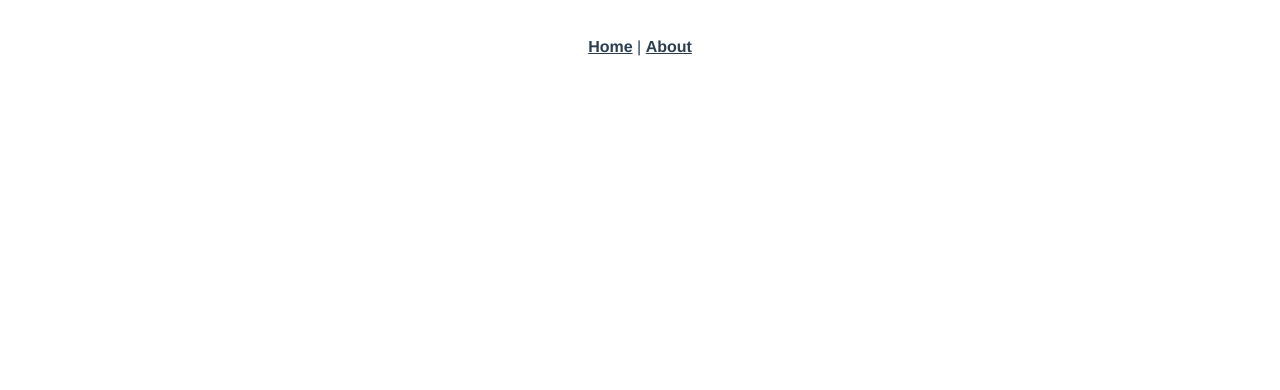
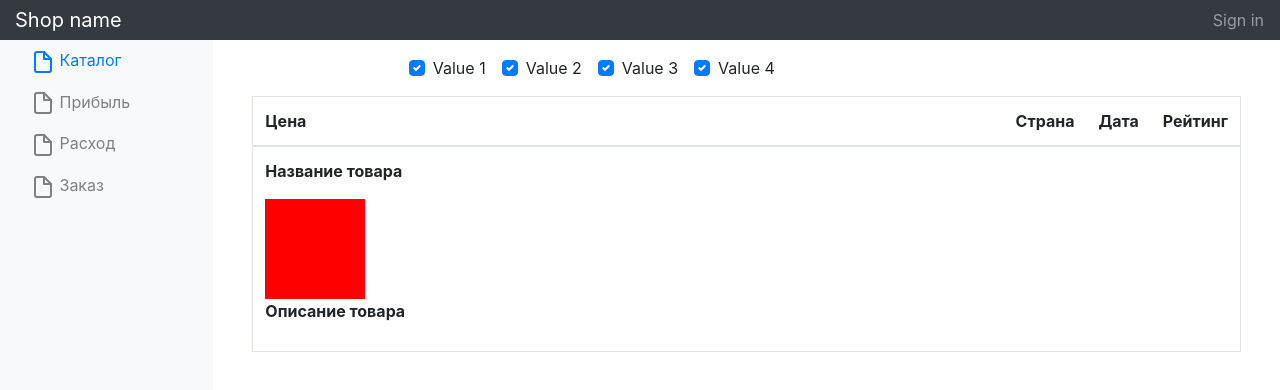
Before and after one commit to IvAndriets/srote-site, a Vue app: page /main in a window 1280 px wide. Shown: the top 390 px of the page. Built offline with nearby package versions, Linux system fonts and the light colour scheme.

Commit message:
first commit

```diff
--- a/package.json
+++ b/package.json
@@ -7,6 +7,8 @@
     "build": "vue-cli-service build"
   },
   "dependencies": {
+    "bootstrap": "^4.5.0",
+    "bootstrap-vue": "^2.16.0",
     "vue": "^2.6.11",
     "vue-router": "^3.2.0",
     "vuex": "^3.4.0"
--- a/src/App.vue
+++ b/src/App.vue
@@ -1,32 +1,51 @@
 <template>
-  <div id="app">
-    <div id="nav">
-      <router-link to="/">Home</router-link> |
-      <router-link to="/about">About</router-link>
+    <div class="full_height">
+        <nav class="navbar navbar-dark sticky-top bg-dark flex-md-nowrap p-0">
+            <a class="navbar-brand col-sm-3 col-md-2 mr-0"
+               href="#">Shop name</a>
+            <ul class="navbar-nav px-3">
+                <li class="nav-item text-nowrap">
+                    <a class="nav-link"
+                       href="#">Sign in</a>
+                </li>
+            </ul>
+        </nav>
+        <div class="container-height container-fluid">
+            <div class="row full_height">
+                <side-bar-menu></side-bar-menu>
+                <main role="main"
+                      class="col-md-9 ml-sm-auto col-lg-10 pt-3 px-4">
+                    <filter-atr></filter-atr>
+                    <router-view>
+
+                    </router-view>
+
+                </main>
+            </div>
+        </div>
     </div>
-    <router-view/>
-  </div>
 </template>
 
-<style lang="scss">
-#app {
-  font-family: Avenir, Helvetica, Arial, sans-serif;
-  -webkit-font-smoothing: antialiased;
-  -moz-osx-font-smoothing: grayscale;
-  text-align: center;
-  color: #2c3e50;
-}
+<script>
+    export default {
+        name: 'App',
+    };
+</script>
 
-#nav {
-  padding: 30px;
+<style>
+    html {
+        height: 100%;
+    }
 
-  a {
-    font-weight: bold;
-    color: #2c3e50;
+    body {
+        height: 100%;
+    }
 
-    &.router-link-exact-active {
-      color: #42b983;
+    .full_height {
+        height: 100%;
     }
-  }
-}
+
+    .container-height {
+        height: calc(100% - 40px);
+    }
 </style>
--- /dev/null
+++ b/src/components/FilterComponent/Filter.vue
@@ -0,0 +1,38 @@
+<template>
+    <b-form-group lable="TableOption"
+                  label-cols-lg="2">
+      <b-form-checkbox v-model="filterValue1"
+                       inline>
+        Value 1
+      </b-form-checkbox>
+      <b-form-checkbox v-model="filterValue2"
+                       inline>
+        Value 2
+      </b-form-checkbox>
+      <b-form-checkbox v-model="filterValue3"
+                       inline>
+        Value 3
+      </b-form-checkbox>
+      <b-form-checkbox v-model="filterValue3"
+                       inline>
+        Value 4
+      </b-form-checkbox>
+    </b-form-group>
+</template>
+
+<script>
+  export default {
+    name: 'Filter',
+    data: ()=>({
+      filterValue1: true,
+      filterValue2: true,
+      filterValue3: true,
+      filterValue4: true,
+
+    }),
+  };
+</script>
+
+<style scoped>
+
+</style>
--- /dev/null
+++ b/src/components/IncomPageComponent/IncomePage.vue
@@ -0,0 +1,15 @@
+<template>
+    <div style="color: blue; width: 100px; height: 100px;">
+
+    </div>
+</template>
+
+<script>
+    export default {
+        name: "IncomePage"
+    }
+</script>
+
+<style scoped>
+
+</style>
--- /dev/null
+++ b/src/components/MenuComponent/Menu.vue
@@ -0,0 +1,90 @@
+<template>
+      <nav class="col-md-2 d-none d-md-block bg-light sidebar">
+        <div class="sidebar-sticky">
+          <ul class="nav flex-column">
+            <li class="nav-item">
+              <router-link class="nav-link active"
+                 to="ProductList">
+                <svg xmlns="http://www.w3.org/2000/svg"
+                     width="24"
+                     height="24"
+                     viewBox="0 0 24 24"
+                     fill="none"
+                     stroke="currentColor"
+                     stroke-width="2"
+                     stroke-linecap="round"
+                     stroke-linejoin="round"
+                     class="feather feather-file">
+                  <path d="M13 2H6a2 2 0 0 0-2 2v16a2 2 0 0 0 2 2h12a2 2 0 0 0 2-2V9z"></path>
+                  <polyline points="13 2 13 9 20 9"></polyline></svg>
+                Каталог
+              </router-link>
+            </li>
+            <li class="nav-item">
+              <router-link class="nav-link link"
+                 to="IncomePage">
+                <svg xmlns="http://www.w3.org/2000/svg"
+                     width="24"
+                     height="24"
+                     viewBox="0 0 24 24"
+                     fill="none"
+                     stroke="currentColor"
+                     stroke-width="2"
+                     stroke-linecap="round"
+                     stroke-linejoin="round"
+                     class="feather feather-file">
+                  <path d="M13 2H6a2 2 0 0 0-2 2v16a2 2 0 0 0 2 2h12a2 2 0 0 0 2-2V9z"></path>
+                  <polyline points="13 2 13 9 20 9"></polyline></svg>
+                Прибыль
+              </router-link>
+            </li><li class="nav-item">
+            <router-link class="nav-link link"
+               to="OutcomePage">
+              <svg xmlns="http://www.w3.org/2000/svg"
+                   width="24"
+                   height="24"
+                   viewBox="0 0 24 24"
+                   fill="none"
+                   stroke="currentColor"
+                   stroke-width="2"
+                   stroke-linecap="round"
+                   stroke-linejoin="round"
+                   class="feather feather-file">
+                <path d="M13 2H6a2 2 0 0 0-2 2v16a2 2 0 0 0 2 2h12a2 2 0 0 0 2-2V9z"></path>
+                <polyline points="13 2 13 9 20 9"></polyline></svg>
+              Расход
+            </router-link>
+          </li><li class="nav-item">
+            <router-link class="nav-link link"
+               to="OrderPage">
+              <svg xmlns="http://www.w3.org/2000/svg"
+                   width="24"
+                   height="24"
+                   viewBox="0 0 24 24"
+                   fill="none"
+                   stroke="currentColor"
+                   stroke-width="2"
+                   stroke-linecap="round"
+                   stroke-linejoin="round"
+                   class="feather feather-file">
+                <path d="M13 2H6a2 2 0 0 0-2 2v16a2 2 0 0 0 2 2h12a2 2 0 0 0 2-2V9z"></path>
+                <polyline points="13 2 13 9 20 9"></polyline></svg>
+              Заказ
+            </router-link>
+          </li>
+          </ul>
+    </div>
+  </nav>
+</template>
+
+<script>
+  export default {
+    name: 'Menu',
+  };
+</script>
+
+<style scoped>
+  .link{
+    color: gray;
+  }
+</style>
--- /dev/null
+++ b/src/components/OredersComponent/OrdersPage.vue
@@ -0,0 +1,15 @@
+<template>
+    <div style="color: green; width: 100px; height: 100px;">
+
+    </div>
+</template>
+
+<script>
+    export default {
+        name: "OrdersPage"
+    }
+</script>
+
+<style scoped>
+
+</style>
--- /dev/null
+++ b/src/components/OutcomingOrdesrComponent/OutcomingOrdersPage.vue
@@ -0,0 +1,13 @@
+<template>
+    <div style="color: greenyellow; width: 100px; height: 100px"
+</template>
+
+<script>
+    export default {
+        name: "OutcomingOrdersPage"
+    }
+</script>
+
+<style scoped>
+
+</style>
--- /dev/null
+++ b/src/components/ProductsListComponent/ProductsList.vue
@@ -0,0 +1,41 @@
+<template>
+    <b-container>
+      <b-table-simple hover
+                      responsive
+                      outlined>
+        <b-thead>
+          <b-tr>
+            <b-th>
+              Цена
+            </b-th>
+            <b-th>
+              Страна
+            </b-th>
+            <b-th>
+              Дата
+            </b-th>
+            <b-th>
+              Рейтинг
+            </b-th>
+          </b-tr>
+        </b-thead>
+        <b-tbody>
+          <b-th class="container-fluid">
+            <p>Название товара</p>
+            <div style="background-color: red; height: 100px; width: 100px"></div>
+            <p>Описание товара</p>
+          </b-th>
+        </b-tbody>
+      </b-table-simple>
+    </b-container>
+</template>
+
+<script>
+  export default {
+    name: 'ProductsList',
+  };
+</script>
+
+<style scoped>
+
+</style>
--- a/src/router/index.js
+++ b/src/router/index.js
@@ -1,31 +1,40 @@
 import Vue from 'vue'
 import VueRouter from 'vue-router'
-import Home from '../views/Home.vue'
+import ProductsList from "../components/ProductsListComponent/ProductsList";
+import OrdersPage from "../components/OredersComponent/OrdersPage";
+import IncomePage from "../components/IncomPageComponent/IncomePage";
+import OutcomingOrdersPage from "../components/OutcomingOrdesrComponent/OutcomingOrdersPage";
 
-Vue.use(VueRouter)
+Vue.use(VueRouter);
 
 const routes = [
     {
-    path: '/',
-    name: 'Home',
-    component: Home
+        path: '/main',
+        name: 'ProductList',
+        component: ProductsList,
     },
     {
-    path: '/about',
-    name: 'About',
-    // route level code-splitting
-    // this generates a separate chunk (about.[hash].js) for this route
-    // which is lazy-loaded when the route is visited.
-    component: function () {
-      return import(/* webpackChunkName: "about" */ '../views/About.vue')
-    }
-  }
-]
+        path: '/order',
+        name: 'OrderPage',
+        component: OrdersPage
+    },
+    {
+      path: '/income',
+      name: 'IncomePage',
+      component: IncomePage,
+    },
+    {
+      path: 'outcome',
+      name: 'OutcomePage',
+      component: OutcomingOrdersPage
+    },
+
+];
 
 const router = new VueRouter({
     mode: 'history',
     base: process.env.BASE_URL,
     routes
-})
+});
 
 export default router
--- a/src/views/Home.vue
+++ b/src/views/Home.vue
@@ -7,12 +7,11 @@
 
 <script>
 // @ is an alias to /src
-import HelloWorld from '@/components/HelloWorld.vue'
 
 export default {
   name: 'Home',
   components: {
-    HelloWorld
+
   }
 }
 </script>
```
Also changed, not shown: src/components/HelloWorld.vue (deleted, +0 -58 lines), src/main.js (+17 -2 lines), 1 other file (tests, documents, lock files or other folders). Lines whose indentation alone changed are shown as unchanged.
